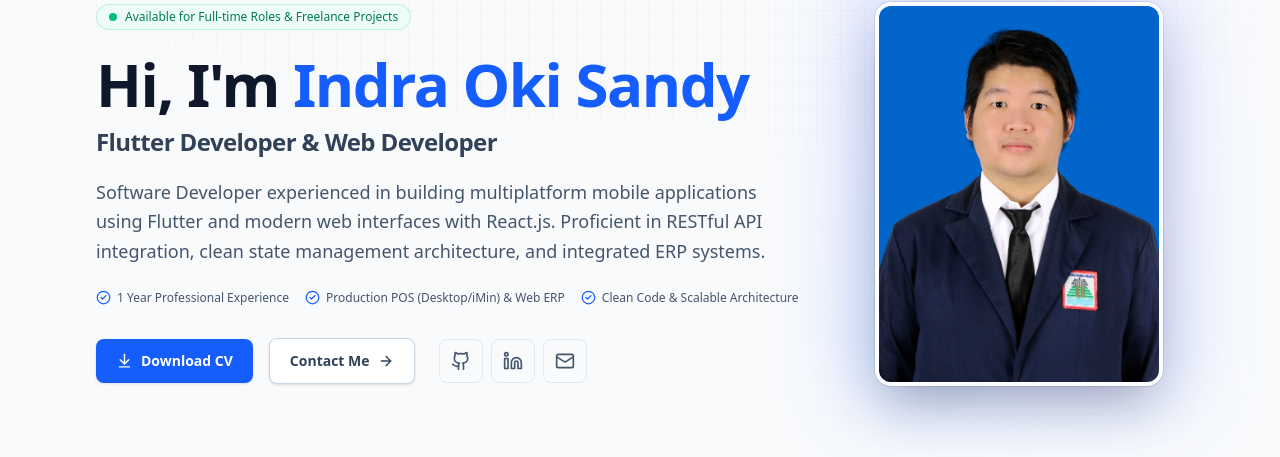
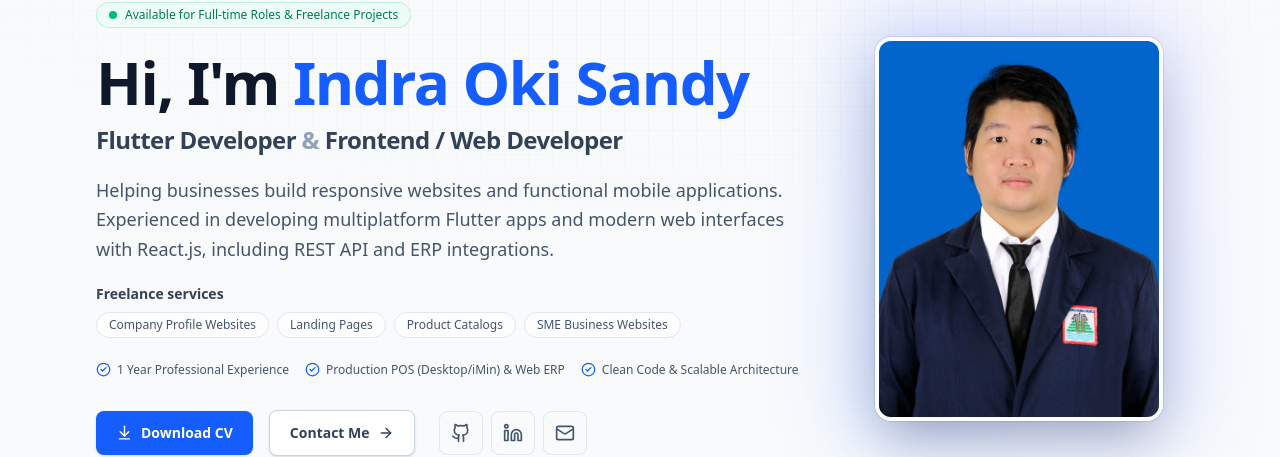
Before and after one commit to rezaoktaviansandyxx/my-portfolio, a Next.js app: page / in a window 1280 px wide. Shown: the part 175-632 px from the top of the page. Built offline with nearby package versions, Linux system fonts and the light colour scheme; no server answers.

Commit message:
feat(hero): update hero section with professional title and freelance services

```diff
--- a/src/components/sections/HeroSection.tsx
+++ b/src/components/sections/HeroSection.tsx
@@ -35,13 +35,24 @@ export function HeroSection() {
             </h1>
 
             <p className="mt-3 text-xl font-semibold tracking-tight text-slate-700 sm:text-2xl dark:text-slate-200">
-              {contactData.title}
+              Flutter Developer <span className="text-slate-400 dark:text-slate-500">&amp;</span> Frontend / Web Developer
             </p>
 
             {/* Short Professional Description */}
             <p className="mt-5 text-base leading-relaxed text-slate-600 sm:text-lg dark:text-slate-400">
               {t.hero.description}
             </p>
+
+            <div className="mt-5">
+              <p className="text-sm font-semibold text-slate-700 dark:text-slate-200">{t.hero.servicesLabel}</p>
+              <ul className="mt-2 flex flex-wrap gap-2">
+                {t.hero.services.map((service: string) => (
+                  <li key={service} className="rounded-full border border-slate-200 bg-white/70 px-3 py-1 text-xs font-medium text-slate-600 dark:border-slate-800 dark:bg-slate-900/70 dark:text-slate-300">
+                    {service}
+                  </li>
+                ))}
+              </ul>
+            </div>
 
             {/* Key Value Highlights */}
             <div className="mt-6 flex flex-wrap gap-y-2 gap-x-4 text-xs font-medium text-slate-600 dark:text-slate-300">
--- a/src/lib/i18n.ts
+++ b/src/lib/i18n.ts
@@ -22,8 +22,10 @@ export const translations = {
     hero: {
       badge: "Tersedia untuk Posisi Full-time & Proyek Freelance",
       greeting: "Hi, saya",
+      servicesLabel: "Layanan freelance",
+      services: ["Website Company Profile", "Landing Page", "Katalog Produk", "Website UMKM"],
       description:
-        "Software Developer dengan pengalaman membangun aplikasi mobile multiplatform menggunakan Flutter serta antarmuka web modern dengan React.js. Berpengalaman dalam integrasi RESTful API, arsitektur state management yang bersih, dan sistem ERP terpadu.",
+        "Membantu bisnis membangun website responsif dan aplikasi mobile fungsional. Berpengalaman mengembangkan aplikasi Flutter multiplatform dan antarmuka web modern dengan React.js, termasuk integrasi REST API dan sistem ERP.",
       expHighlight: "1 Tahun Pengalaman Kerja",
       productionHighlight: "Produksi POS (Desktop/iMin) & Web ERP",
       codeHighlight: "Clean Code & Scalable Architecture",
@@ -182,8 +184,10 @@ export const translations = {
     hero: {
       badge: "Available for Full-time Roles & Freelance Projects",
       greeting: "Hi, I'm",
+      servicesLabel: "Freelance services",
+      services: ["Company Profile Websites", "Landing Pages", "Product Catalogs", "SME Business Websites"],
       description:
-        "Software Developer experienced in building multiplatform mobile applications using Flutter and modern web interfaces with React.js. Proficient in RESTful API integration, clean state management architecture, and integrated ERP systems.",
+        "Helping businesses build responsive websites and functional mobile applications. Experienced in developing multiplatform Flutter apps and modern web interfaces with React.js, including REST API and ERP integrations.",
       expHighlight: "1 Year Professional Experience",
       productionHighlight: "Production POS (Desktop/iMin) & Web ERP",
       codeHighlight: "Clean Code & Scalable Architecture",
```
